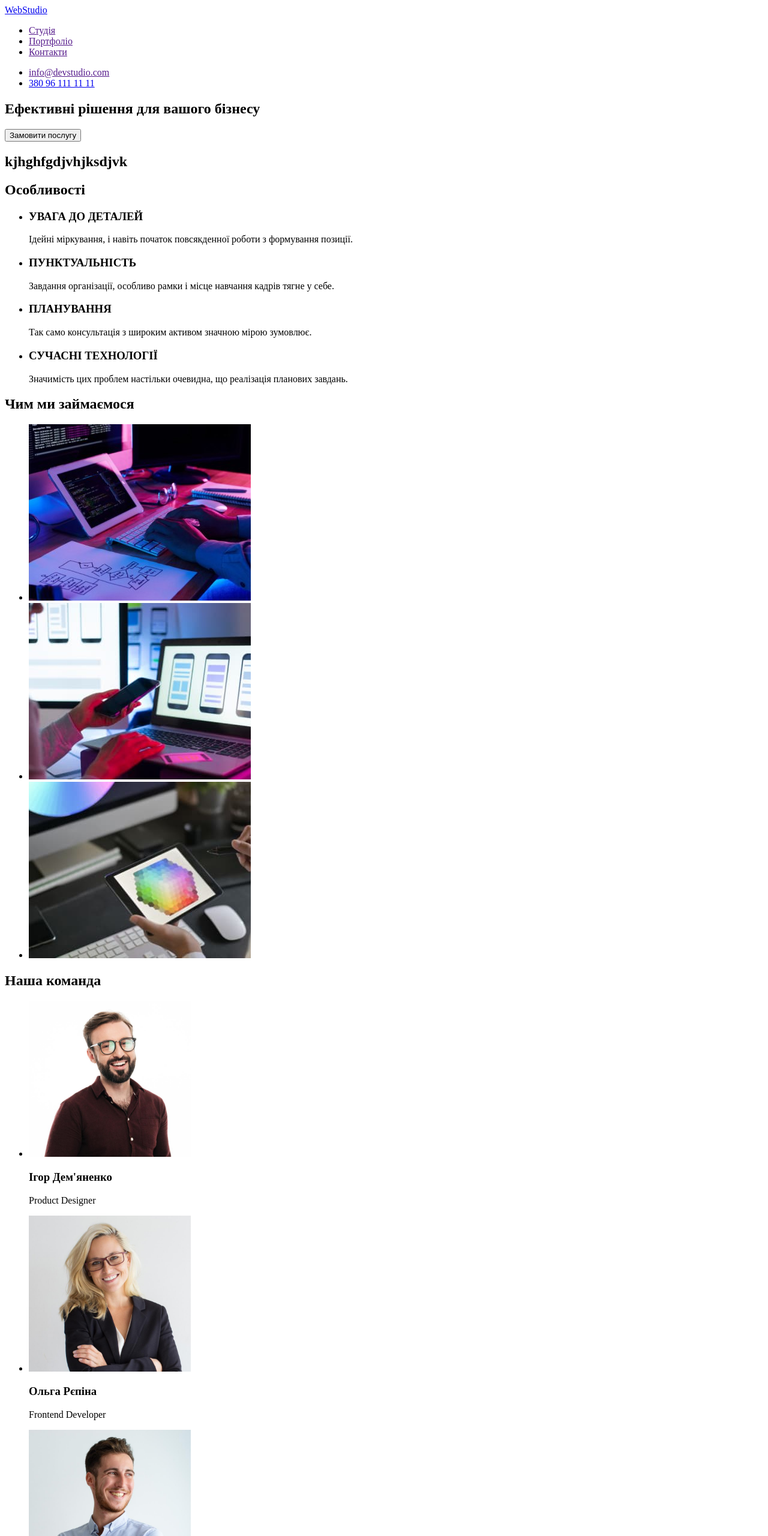
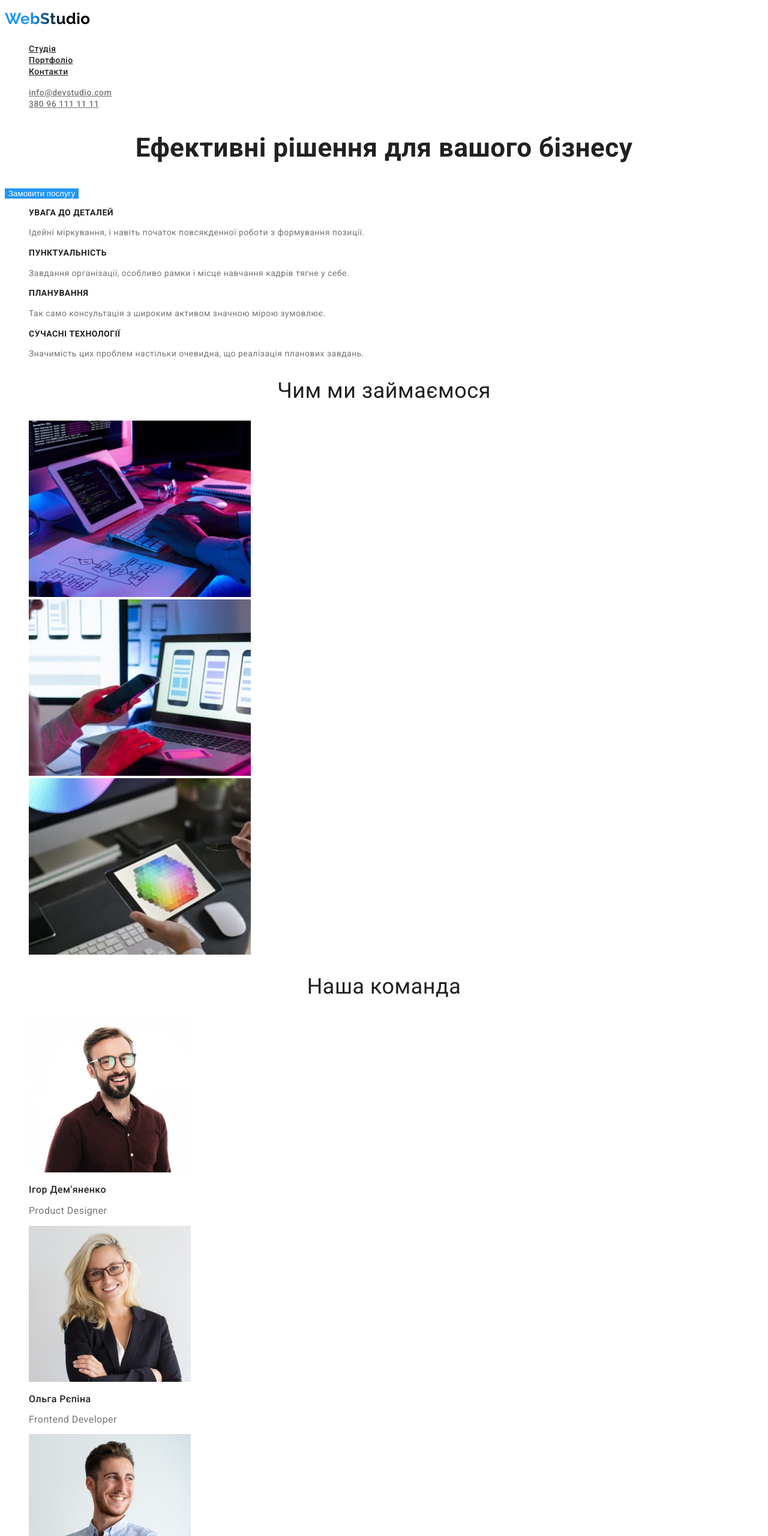
Before and after one commit to blagochinnova/goit-markup-hw-02, a plain HTML site: page index.html in a window 1280 px wide. Shown: the top 2560 px of the page at 60% size. Drawn offline with Linux system fonts and the light colour scheme.

Commit message:
finished

```diff
--- /dev/null
+++ b/css/styles.css
@@ -0,0 +1,143 @@
+/* Main color #212121 */
+/* secondary color #757575 */
+/* link #2196F3 */
+/* white #FFFFFF */
+/* button #F5F4FA */
+/* button text #212121 */
+/* Body */
+
+:root {
+    --primary-text-color:#757575;
+    --tittle-text-color:#212121;
+    --accent-color:#2196F3;
+    --white-color: #ffffff;
+    --button-backgroung:#F5F4FA;
+    --button-text: #212121;
+}
+body {
+background-color:var(--white-color);
+color: var(--primary-text-color);
+font-family: 'Roboto', sans-serif;
+letter-spacing: 0.03em;
+}
+
+ul {
+    list-style: none;
+}
+.hidden {
+    display: none;
+}
+/* Logo */
+.logo {
+
+    font-family: 'Raleway', sans-serif;
+    font-weight: 700;
+    font-size: 26px;
+     line-height:1.8;
+    background: -webkit-linear-gradient(left, #2196F3 30%, #000000 70%);
+        -webkit-background-clip: text;
+        -webkit-text-fill-color: transparent;
+}
+
+/* Site nav */
+.site-nav .link {
+    color: var(--button-text);
+        font-weight: 500;
+        font-size: 14px;
+        line-height: 1.1;
+}
+    .site-nav .link:hover,
+    .site-nav .link:focus {
+        color: var(--accent-color);
+    }
+    .contacts .link {
+        color: var(--primary-text-color);
+            font-weight: 500;
+            font-size: 14px;
+            line-height: 1.1;
+    }
+    .contacts .link:focus,
+    .contacts .link:hover {
+        color: var(--accent-color);
+    }
+    /* Hero */
+    .hero-tittle {
+        color: var(--tittle-text-color);
+            font-style: 400;
+            font-size: 44px;
+            line-height: 1.3;
+            text-align: center;
+    }
+    .hero .button {
+        background-color: var(--accent-color);
+        color: var(--white-color);
+    }
+/* Section tittle */
+.section-tittle {
+    color: var(--tittle-text-color);
+        font-weight: 400;
+        font-size: 36px;
+        line-height: 1.1;
+        text-align: center;
+}
+/* Features */
+.features-list .tittle {
+    color: var(--tittle-text-color);
+        font-weight: 700;
+        font-size: 14px;
+        line-height: 1.1;
+}
+.features-list .text {
+        font-size: 14px;
+        line-height: 1.7;
+}
+/* Tasks */
+
+
+/* Team */
+.team-list .tittle {
+    color: var(--tittle-text-color);
+        font-weight: 500;
+        font-size: 16px;
+        line-height: 1.1;
+    text-align: center;
+}
+.team-list .name {
+    color: var(--tittle-text-color);
+        font-weight: 500;
+  font-size: 16px;
+ line-height:1.1 ;
+}
+.team-list .text{
+        font-size: 16px;
+        line-height: 1.1;
+}
+/* Footer */
+.footer-list .link {
+    color: var(--primary-text-color);
+        font-size: 14px;
+        line-height: 1.1;
+}
+.footer-list .link:hover,
+.footer-list .link:focus {
+    color: var(--accent-color);
+
+}
+/* Button */
+.button {
+    color: var(--button-text);
+    cursor: pointer;
+    background-color: var(--button-backgroung);
+    border: transparent;
+}
+.button:hover, .button:focus {
+    color: var(--white-color);
+    background-color: var(--accent-color);
+border: transparent;
+}
+/* Portfolio */
+.portfolio-list .link:hover,
+.portfolio-list .link:focus {
+    color:var(--button-text);
+    background-color: var(--accent-col);
+}
--- a/index.html
+++ b/index.html
@@ -4,112 +4,118 @@
     <meta charset="UTF-8">
     <meta http-equiv="X-UA-Compatible" content="IE=edge">
     <meta name="viewport" content="width=device-width, initial-scale=1.0">
+    <link rel="preconnect" href="https://fonts.googleapis.com">
+    <link rel="preconnect" href="https://fonts.gstatic.com" crossorigin>
+    <link href="https://fonts.googleapis.com/css2?family=Raleway:wght@700&family=Roboto:wght@400;500;700;900&display=swap"
+        rel="stylesheet">
+        <link rel="stylesheet" href="./css/styles.css">
     <title>WebStudio</title>
 </head>
-<body>
+<body >
     <!--Header-->
-    <header>
-        <nav>
-             <a href="index.html">WebStudio
+    <header class="header">
+        <nav class="nav">
+             <a href="index.html" class="logo">WebStudio
              </a>
-            <ul>
-            <li> <a href="">Студія</a>  </li>
-            <li> <a href="">Портфоліо</a> </li>
-            <li> <a href=""> Контакти</a> </li>
+            <ul class="site-nav list">
+            <li > <a href="" class="link" >Студія</a>  </li>
+            <li > <a href="./portfolio.html" class="link" >Портфоліо</a> </li>
+            <li > <a href="" class="link" >Контакти</a> </li>
             </ul>
         </nav>
 
 
-<ul>
+<ul class="contacts">
     <li>
-         <a href=""> info@devstudio.com </a>
+         <a href="mailto:info@devstudio.com" class="link" >info@devstudio.com </a>
     </li>
-    <li> <a href="tell:+380961111111"> 380 96 111 11 11</a> </li>
+    <li> <a href="tell:+380961111111" class="link" >380 96 111 11 11</a> </li>
 </ul>
 
     </header>
 
 <!--Main-->
 <main>
+    <!--Hero-->
     <!--Ефективні рішення для вашого бізнесу-->
-    <section>
-        <h1>Ефективні рішення для вашого бізнесу</h1>
-       <button type="button">Замовити послугу</button>
-       <h2>kjhghfgdjvhjksdjvk</h2>
+    <section class="hero">
+        <h1 class="hero-tittle">Ефективні рішення для вашого бізнесу</h1>
+       <button type="button" class="button" >Замовити послугу</button>
+
     </section>
 
     <!--Особливості-->
-    <section>
-        <h2>  Особливості  </h2>
-        <ul>
+    <section class="section">
+        <h2 class="hidden">  Особливості  </h2>
+        <ul class="features-list">
             <li>
-                <h3>УВАГА ДО ДЕТАЛЕЙ</h3>
-                <p>Ідейні міркування, і навіть початок повсякденної роботи з формування позиції.</p>
+                <h3 class="tittle">УВАГА ДО ДЕТАЛЕЙ</h3>
+                <p class="text">Ідейні міркування, і навіть початок повсякденної роботи з формування позиції.</p>
             </li>
             <li>
-                <h3> ПУНКТУАЛЬНІСТЬ</h3>
-                <p>
+                <h3 class="tittle"> ПУНКТУАЛЬНІСТЬ</h3>
+                <p class="text">
                     Завдання організації, особливо рамки і місце навчання кадрів тягне у себе.</p>
             </li>
             <li>
-                <h3>   ПЛАНУВАННЯ </h3>
-                <p>  Так само консультація з широким активом значною мірою зумовлює.</p>
+                <h3 class="tittle">   ПЛАНУВАННЯ </h3>
+                <p class="text">  Так само консультація з широким активом значною мірою зумовлює.</p>
             </li>
             <li>
-                <h3> СУЧАСНІ ТЕХНОЛОГІЇ</h3>
-                <p>Значимість цих проблем настільки очевидна, що реалізація планових завдань.</p>
+                <h3 class="tittle"> СУЧАСНІ ТЕХНОЛОГІЇ</h3>
+                <p class="text">Значимість цих проблем настільки очевидна, що реалізація планових завдань.</p>
             </li>
         </ul>
     </section>
 
     <!--Чим ми займаємося-->
-       <section>
-        <h2>Чим ми займаємося </h2>
-        <ul>
+       <section class="section">
+        <h2 class="section-tittle">Чим ми займаємося </h2>
+        <ul class="task-list">
 
-               <li><img src="images/img.jpg" alt="Написання верстки" width="370"></li>
-               <li><img src="images/img_1.jpg" alt="Налаштування інтерфейсу" width="370" ></li>
-                <li><img src="images/img_2.jpg" alt="Палітра кольорів" width="370" > </li>
+               <li class="img"><img src="images/img.jpg" alt="Написання верстки" width="370"></li>
+               <li class="img"><img src="images/img_1.jpg" alt="Налаштування інтерфейсу" width="370" ></li>
+                <li class="img"><img src="images/img_2.jpg" alt="Палітра кольорів" width="370" > </li>
          </ul>
 
        </section>
 
     <!--Наша команда-->
-       <section>
-        <h2>Наша команда</h2>
-        <ul>
-          <li>
-            <img src="images/img_3.jpg" alt="Ігор Дем'яненко" width="270" >
-            <h3>Ігор Дем'яненко</h3>
-                <p >Product Designer</p>
+       <section class="section">
+        <h2 class="section-tittle">Наша команда</h2>
+        <ul class="team-list">
+          <li class="team--card">
+            <img class="img" src="images/img_3.jpg" alt="Ігор Дем'яненко" width="270" >
+            <h3 class="name">Ігор Дем'яненко</h3>
+                <p class="team-card-text" >Product Designer</p>
             </li>
-            <li>
-                <img src="images/img_4.jpg" alt="Ольга Рєпіна" width="270">
-                <h3>Ольга Рєпіна</h3>
-                    <p >Frontend Developer</p>
+            <li class="team-card">
+                <img class="img" src="images/img_4.jpg" alt="Ольга Рєпіна" width="270">
+                <h3 class="name">Ольга Рєпіна</h3>
+                    <p class="text" >Frontend Developer</p>
                 </li>
-                <li>
-                    <img src="images/img_5.jpg" alt="Микола Тарасов" width="270" >
-                    <h3>Микола Тарасов</h3>
-                        <p >Marketing</p>
+                <li class="team-card">
+                    <img class="img" src="images/img_5.jpg" alt="Микола Тарасов" width="270" >
+                    <h3 class="name">Микола Тарасов</h3>
+                        <p class="text" >Marketing</p>
                     </li>
-                    <li>
-                        <img src="images/img_6.jpg" alt="Михайло Єрмаков" width="270">
-                        <h3>Михайло Єрмаков</h3>
-                            <p >UI Designer</p>
+                    <li class="team-card">
+                        <img class="img" src="images/img_6.jpg" alt="Михайло Єрмаков" width="270">
+                        <h3 class="name">Михайло Єрмаков</h3>
+                            <p class="text" >UI Designer</p>
                         </li>
         </ul>
        </section>
 </main>
 
 <!--Footer-->
-<footer>
-<a href="index.html">WebStudio</a>
-<address>
-    <ul>
-        <li> <a href="https://goo.gl/maps/XUmZa6RESUwdyLSh6" target="_blank" rel="noopener noreferrer" >м. Київ, пр-т Лесі Українки, 26 </a> </li>
-        <li> <a href= "mailto:info@devstudio.com"> info@devstudio.com </a> </li>
-        <li> <a href="tell:+380961111111">380 96 111 11 11</a>
+<footer class="footer">
+<a href="index.html" class="logo">WebStudio</a>
+<address class="contacts">
+    <ul class="footer-list">
+        <li> <a href="https://goo.gl/maps/XUmZa6RESUwdyLSh6" target="_blank" rel="noopener noreferrer"  class="link" >м. Київ, пр-т Лесі Українки, 26 </a> </li>
+        <li> <a href= "mailto:info@devstudio.com" class="link" > info@devstudio.com </a> </li>
+        <li> <a href="tell:+380961111111" class="link" >380 96 111 11 11</a>
         </li>
     </ul>
 
```
Also changed, not shown: portfolio.html (+68 -48 lines).
